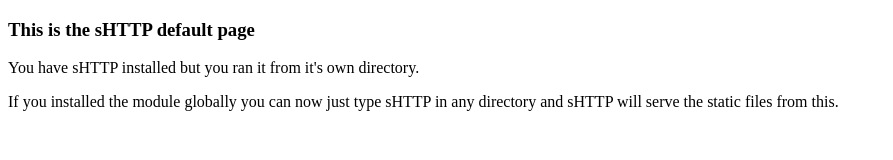
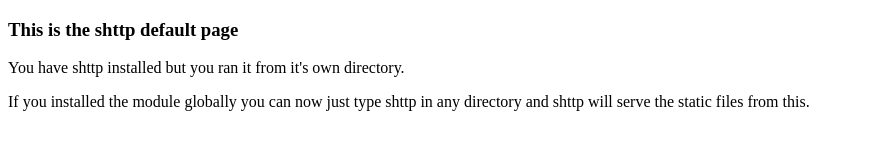
Before and after one commit to jaeh/sHTTP, a website: page index.html in a window 1280 px wide. Shown: the whole page, without its empty margins (0-893 px from the left). Drawn offline with Linux system fonts and the light colour scheme.

Commit message:
renamed shttp in index page

```diff
--- a/index.html
+++ b/index.html
@@ -1,14 +1,14 @@
 <!DOCTYPE html>
 <html>
   <head>
-    <title>sHTTP default page</title>
+    <title>shttp default page</title>
   </head>
   <body>
-    <h3>This is the sHTTP default page</h3>
+    <h3>This is the shttp default page</h3>
     <div>
-      <p>You have sHTTP installed but you ran it from it's own directory.</p>
-      <p>If you installed the module globally you can now just type sHTTP in
-        any directory and sHTTP will serve the static files from this.</p>
+      <p>You have shttp installed but you ran it from it's own directory.</p>
+      <p>If you installed the module globally you can now just type shttp in
+        any directory and shttp will serve the static files from this.</p>
     </div>
   </body>
 </html>
```
